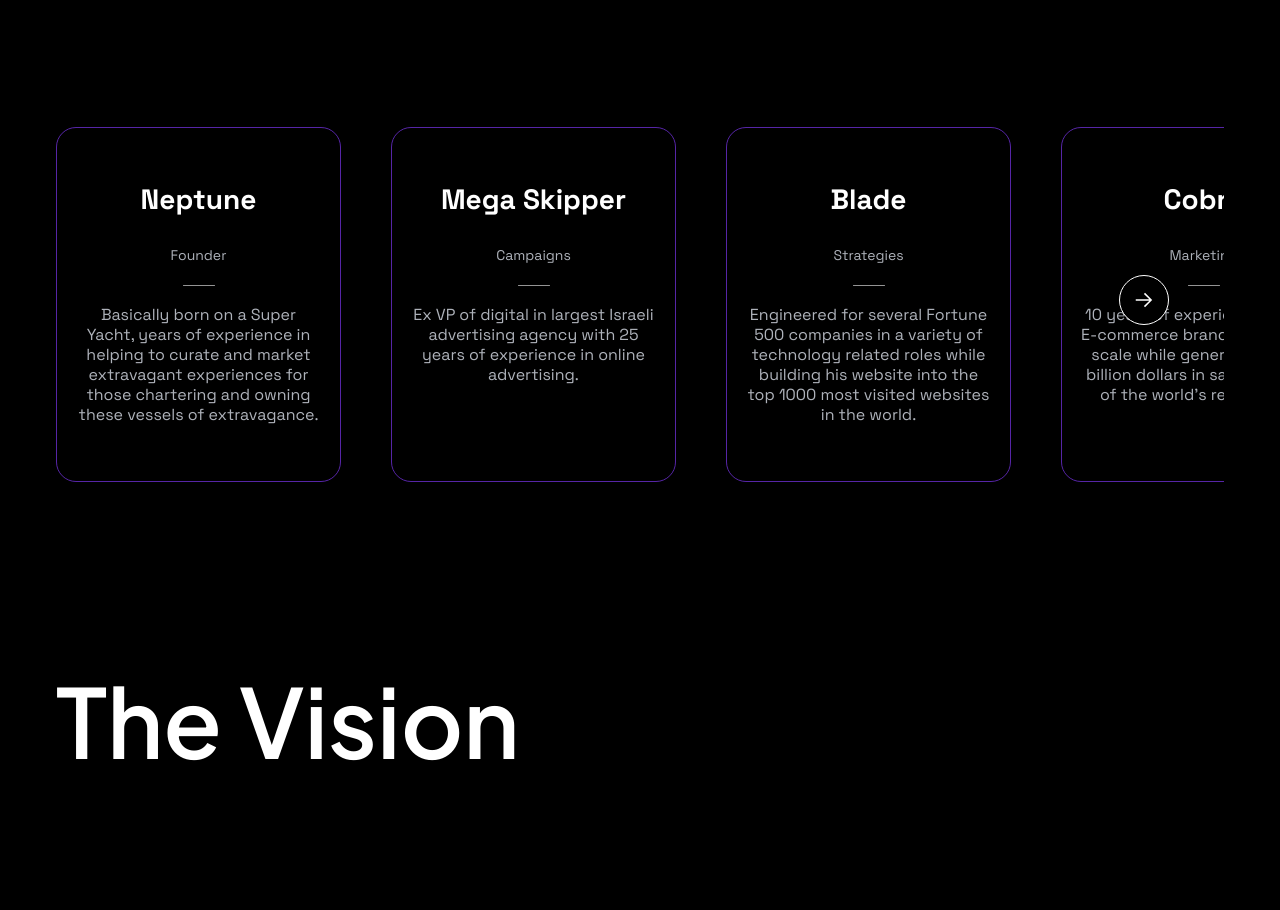
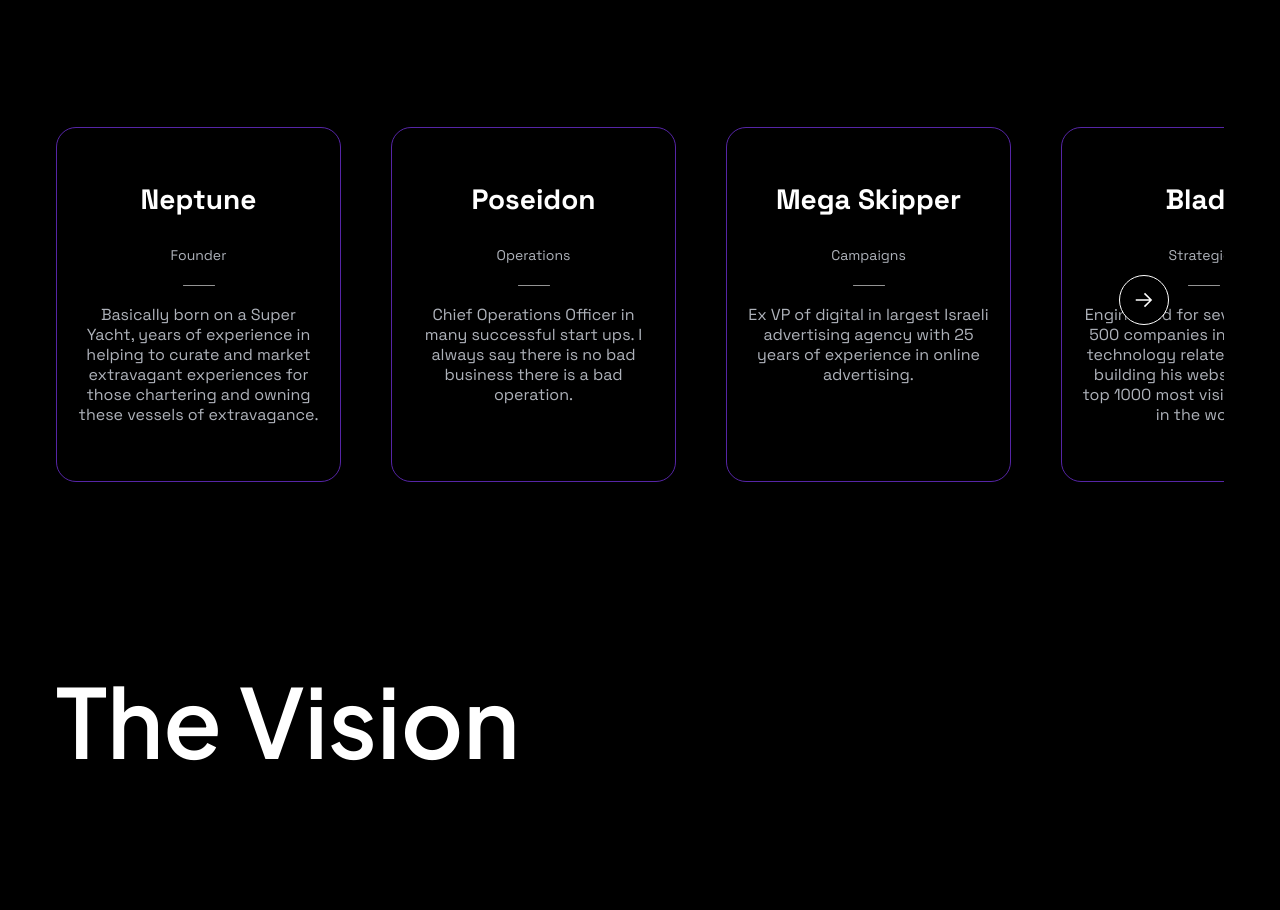
Before and after one commit to yclub-io/yachts-lending, a Next.js app: page / in a window 1280 px wide. Shown: the part 3204-4114 px from the top of the page. Built offline with nearby package versions, Linux system fonts and the light colour scheme.

Commit message:
changed team order

```diff
--- a/components/Team.js
+++ b/components/Team.js
@@ -6,6 +6,11 @@ const teamData = [
     name: "Neptune",
     meta: "Founder",
     desc: "Basically born on a Super Yacht, years of experience in helping to curate and market extravagant experiences for those chartering and owning these vessels of extravagance.",
+  },
+  {
+    name: "Poseidon",
+    meta: "Operations",
+    desc: "Chief Operations Officer in many successful start ups. I always say there is no bad business there is a bad operation.",
   },
   {
     name: "Mega Skipper",
@@ -18,14 +23,14 @@ const teamData = [
     desc: "Engineered for several Fortune 500 companies in a variety of technology related roles while building his website into the top 1000 most visited websites in the world.",
   },
   {
+    name: "De VIchi",
+    meta: "Financial Analyst",
+    desc: "has over 10 years of consulting and building working relationships between customers and their brand partners. Through years of experience in banking, and financial services, David’s managed to institute financial systems to strengthen portfolio health.",
+  },
+  {
     name: "Cobra",
     meta: "Marketing",
-    desc: "10 years of experience helping E-commerce brands launch and scale while generating over a billion dollars in sales for some of the world's retail giants.",
-  },
-  {
-    name: "Poseidon",
-    meta: "Operations",
-    desc: "Chief Operations Officer in many successful start ups. I always say there is no bad business there is a bad operation.",
+    desc: "20 years of experience helping E-commerce brands launch and scale while generating over a billion dollars in sales for some of the world's retail giants.",
   },
   {
     name: "Lipek",
@@ -45,20 +50,13 @@ const teamData = [
 ];
 
 const Team = () => {
-
-
-
-
   return (
     <div id="team" className=" text-white-1 lg:mx-14">
       <p className="mb-[68px] flex justify-center text-center font-Plus text-[26px] font-extrabold lg:mb-[125px] lg:text-5xl">
         Team
       </p>
-
-      <TeamDesktop teamData={teamData}/>
-      <TeamMobile teamData={teamData}/>
-
-
+      <TeamDesktop teamData={teamData} />
+      <TeamMobile teamData={teamData} />
     </div>
   );
 };
--- a/components/TeamDesktop.js
+++ b/components/TeamDesktop.js
@@ -11,20 +11,9 @@ const TeamDesktop = ({ teamData }) => {
     useEffect(() => {
       el = elRef.current;
       el.scrollTo({ left: scrollPosition });
-      console.log("el.scrollLeft: ", el.scrollLeft);
-      console.log("el.clientWidth: ", el.clientWidth);
-      console.log("el.scrollWidth: ", el.scrollWidth);
-      console.log(
-        "isEndOfrightScroll: ",
-        el.scrollLeft + el.clientWidth === el.scrollWidth
-      );
       setEndOfrightScroll(el.scrollLeft + el.clientWidth === el.scrollWidth);
       if (el) {
         const onScroll = (e) => {
-          // e.preventDefault();
-          console.log("el.scrollLeft: ", el.scrollLeft);
-          console.log("el.clientWidth: ", el.clientWidth);
-          console.log("el.scrollWidth: ", el.scrollWidth);
           setScrollPosition(el.scrollLeft);
         };
         el.addEventListener("wheel", onScroll);
```
